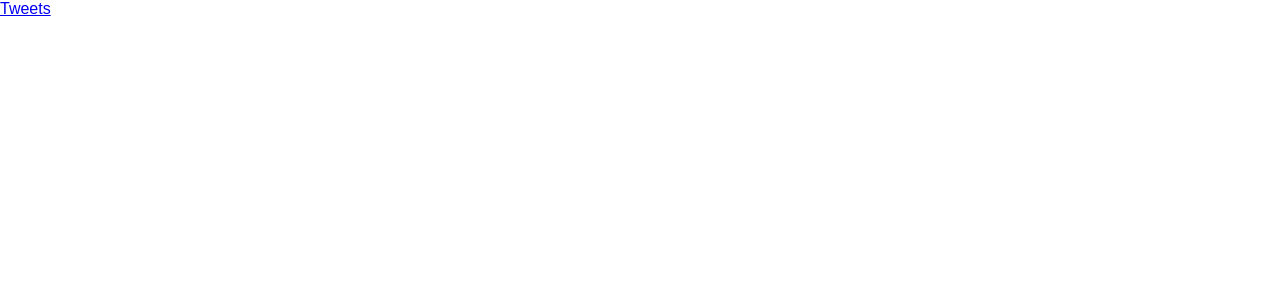
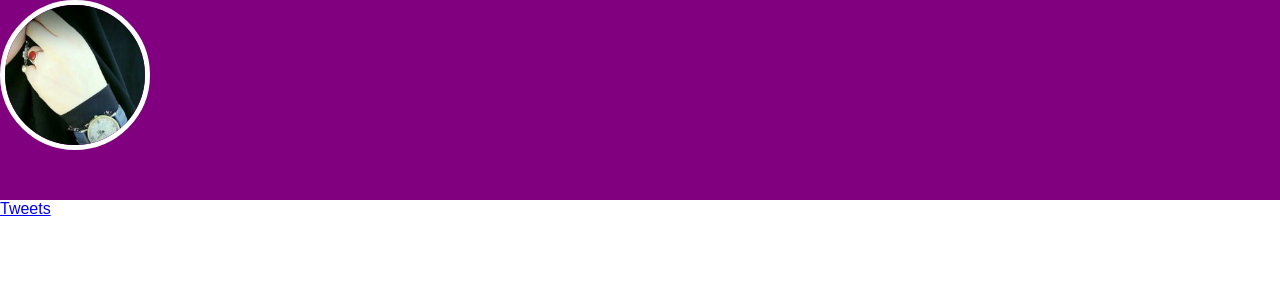
Before and after one commit to MahsumaRezai/X-Clone, a React (Create React App) app: page / in a window 1280 px wide. Shown: the top 300 px of the page. Built offline with nearby package versions, Linux system fonts and the light colour scheme.

Commit message:
add profile

```diff
--- a/src/App.js
+++ b/src/App.js
@@ -2,12 +2,14 @@ import { Fragment } from "react";
 import { Route } from 'react-router-dom';
 import Tweets from './Pages/Tweets'
 import Head from "./Componets/Head";
+import Header from './Componets/Header/Header'
 
 function App(props) {
 
 
     return (
         <Fragment>
+            <Header />
             <Head />
             <Route path="/tweets">
                 <Tweets />
--- /dev/null
+++ b/src/Componets/Header/Header.js
@@ -0,0 +1,18 @@
+import { Fragment } from "react";
+import classes from './Header.module.css';
+import img from '../image/profile.jpg'
+
+const Headers = (props) => {
+    return (
+        <Fragment>
+            <div className={classes.head}>
+                <div>
+                    <img src={img} alt="" className={classes.img} />
+
+                </div>
+
+            </div>
+        </Fragment>
+    )
+}
+export default Headers;
--- /dev/null
+++ b/src/Componets/Header/Header.module.css
@@ -0,0 +1,11 @@
+.head {
+    background: purple;
+    width: 100%;
+    height: 200px;
+}
+.img {
+    width: 150px;
+    height: 150px;
+    border-radius: 150px;
+    border: 5px solid white
+}
```
Also changed, not shown: src/Componets/image/profile.jpg (added).
